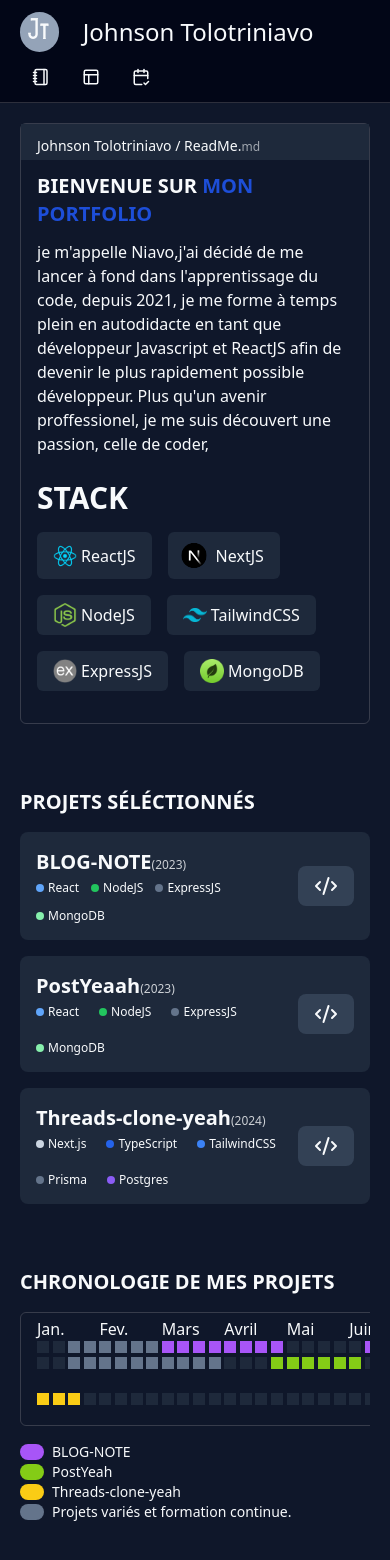
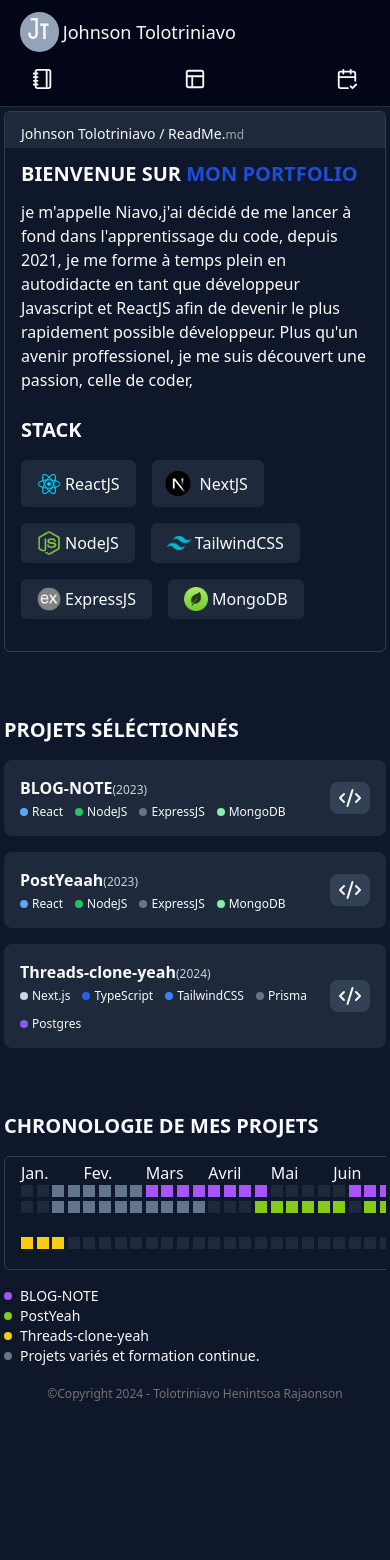
Before and after one commit to RaNiiJohnson/Portfolio-TolotriniavoJohnson, a Next.js app: page /components/Presentation in a window 390 px wide. Shown: the top 1560 px of the page. After the commit the page ends 1434 px from the top, so only its background shows below. Built offline with nearby package versions, Linux system fonts and the light colour scheme.

Commit message:
portfolio 2024

```diff
--- a/app/Footer/page.tsx
+++ b/app/Footer/page.tsx
@@ -3,7 +3,7 @@
 export default function Footer() {
   return (
     <footer className="flex my-50 pb-8 text-slate-50 items-center justify-center">
-      <p className="sm:text-base text-sm text-textSecondary">
+      <p className="sm:text-sm text-xs text-neutral-500">
         ©Copyright 2024 - Tolotriniavo Henintsoa Rajaonson
       </p>
     </footer>
--- a/app/components/Header/page.tsx
+++ b/app/components/Header/page.tsx
@@ -9,30 +9,30 @@
 export default function Header() {
   return (
     <nav className="py-3 px-5 bg-slate-950 text-slate-50 border-b border-solid border-opacity-20 border-stone-300">
-      <section className="pb-3 flex flex-row gap-6 text-center items-center">
+      <section className="pb-3 flex flex-row md:gap-6 gap-1 text-center items-center">
         <span className="py-1 px-2 bg-slate-400 rounded-full font-burtons text-center text-2xl">
           Jt
         </span>
-        <h1 className="text-2xl">Johnson Tolotriniavo</h1>
+        <h1 className="md:text-2xl sm:text-xl text-lg">Johnson Tolotriniavo</h1>
       </section>
-      <section className="px-3 py-1 flex flex-row gap-8">
+      <section className="px-3 py-1 flex flex-row gap-8 justify-between sm:justify-normal">
         <Link
           href="#presentation"
           className="flex gap-1 items-center checked:text-purple-600"
         >
-          <Notebook size={18} />
+          <Notebook size={22} />
           <div className="hidden sm:block md:text-base text-xs">
             Présentation
           </div>
         </Link>
         <Link href="#projets" className="flex gap-1 items-center">
-          <PanelsTopLeft size={18} />
+          <PanelsTopLeft size={22} />
           <div className="hidden sm:block md:text-base text-xs">
             Projets séléctionnés
           </div>
         </Link>
         <Link href="#chronologie" className="flex gap-1 items-center">
-          <CalendarCheck2 size={18} />
+          <CalendarCheck2 size={22} />
           <div className="hidden sm:block md:text-base text-xs">
             Chronologie de mes projets
           </div>
--- a/app/components/Presentation/page.tsx
+++ b/app/components/Presentation/page.tsx
@@ -34,7 +34,7 @@
           </p>
         </section>
         <section className="px-4 py-6">
-          <h1 className="font-bold text-3xl">STACK</h1>
+          <h1 className="font-bold sm:text-3xl text-xl">STACK</h1>
           <div className="flex flex-wrap mt-2">
             <span className="bg-slate-800 flex items-center gap-1 py-2 px-4 mr-4 my-2 rounded-md">
               <Image src={reactjs} alt="" className="w-6" />
--- a/app/components/Projects/page.tsx
+++ b/app/components/Projects/page.tsx
@@ -9,7 +9,7 @@
       </h1>
       <div className="bg-slate-800 flex  sm:flex-row justify-between items-center mt-4 p-4 rounded-lg">
         <section>
-          <h1 className="font-semibold text-xl mb-1">
+          <h1 className="font-semibold sm:text-xl mb-1 text-base">
             BLOG-NOTE
             <span className="font-thin text-xs opacity-80 ">(2023)</span>
           </h1>
@@ -37,14 +37,14 @@
         </section>
         <Link
           href="https://github.com/RaNiiJohnson/MERN-Blog-Note"
-          className="bg-slate-700 py-2 px-4 rounded-lg cursor-pointer hover:bg-blue-600 transition-all"
+          className="bg-slate-700 sm:py-2 sm:px-4 py-1 px-2 rounded-lg cursor-pointer hover:bg-blue-600 transition-all"
         >
           <Code2 />
         </Link>
       </div>
       <div className="bg-slate-800 flex  sm:flex-row justify-between items-center mt-4 p-4 rounded-lg">
         <section>
-          <h1 className="font-semibold text-xl mb-1">
+          <h1 className="font-semibold sm:text-xl mb-1 text-base">
             PostYeaah
             <span className="font-thin text-xs opacity-80">(2023)</span>
           </h1>
@@ -53,7 +53,7 @@
             mentions &quot; jaime &quot;, favorisant en revanche les
             commentaires.
           </div>
-          <div className="flex flex-row flex-wrap gap-5">
+          <div className="flex flex-row flex-wrap sm:gap-5 gap-3">
             <div className="text-xs flex flex-row items-center gap-1">
               <span className="h-2 w-2 bg-blue-400 rounded-full"></span> React
             </div>
@@ -72,21 +72,21 @@
         </section>
         <Link
           href="https://github.com/RaNiiJohnson/MERN-PostYeaah"
-          className="bg-slate-700  py-2 px-4 rounded-lg cursor-pointer hover:bg-blue-600 transition-all"
+          className="bg-slate-700  sm:py-2 sm:px-4 py-1 px-2 ml-1 rounded-lg cursor-pointer hover:bg-blue-600 transition-all"
         >
           <Code2 />
         </Link>
       </div>
       <div className="bg-slate-800 flex  sm:flex-row justify-between items-center mt-4 p-4 rounded-lg">
         <section>
-          <h1 className="font-semibold text-xl mb-1">
+          <h1 className="font-semibold sm:text-xl mb-1 text-base">
             Threads-clone-yeah
             <span className="font-thin text-xs opacity-80 ">(2024)</span>
           </h1>
           <div className="text-xs opacity-65 mb-4 mt-1 max-w-[500px] ml-1 sm:block hidden">
             Clone de Threads
           </div>
-          <div className="flex flex-row flex-wrap gap-5">
+          <div className="flex flex-row flex-wrap sm:gap-5 gap-3">
             <div className="text-xs flex flex-row items-center gap-1">
               <span className="h-2 w-2 bg-slate-300 rounded-full"></span>
               Next.js
@@ -111,7 +111,7 @@
         </section>
         <Link
           href="https://github.com/RaNiiJohnson/threads-clone-yeah"
-          className="bg-slate-700  py-2 px-4 rounded-lg cursor-pointer hover:bg-blue-600 transition-all"
+          className="bg-slate-700 sm:py-2 sm:px-4 py-1 px-2 rounded-lg cursor-pointer hover:bg-blue-600 transition-all"
         >
           <Code2 />
         </Link>
--- a/app/components/Realisation/page.tsx
+++ b/app/components/Realisation/page.tsx
@@ -219,20 +219,20 @@
         </div>
       </div>
       <div className="my-4 text-sm">
-        <div className="flex gap-2 items-center">
-          <section className="bg-purple-500 h-4 w-6 rounded-lg"></section>
+        <div className="flex gap-2 items-center text-sm">
+          <section className="bg-purple-500 sm:h-4 sm:w-6 h-2 w-2 rounded-lg"></section>
           BLOG-NOTE
         </div>
-        <div className="flex gap-2 items-center">
-          <section className="bg-lime-500 h-4 w-6 rounded-lg"></section>
+        <div className="flex gap-2 items-center text-sm">
+          <section className="bg-lime-500 sm:h-4 sm:w-6 h-2 w-2 rounded-lg"></section>
           PostYeah
         </div>
-        <div className="flex gap-2 items-center">
-          <section className="bg-yellow-400 h-4 w-6 rounded-full"></section>
+        <div className="flex gap-2 items-center text-sm">
+          <section className="bg-yellow-400 sm:h-4 sm:w-6 h-2 w-2 rounded-full"></section>
           Threads-clone-yeah
         </div>
-        <div className="flex gap-2 items-center">
-          <section className="bg-slate-500 h-4 w-6 rounded-lg"></section>
+        <div className="flex gap-2 items-center text-sm">
+          <section className="bg-slate-500 sm:h-4 sm:w-6 h-2 w-2 rounded-lg"></section>
           Projets variés et formation continue.
         </div>
       </div>
--- a/app/layout.tsx
+++ b/app/layout.tsx
@@ -18,7 +18,7 @@
     <html lang="en">
       <body className="bg-slate-900 h-full">
         <Header />
-        <main className="max-w-7xl mx-auto p-5 text-slate-50 bg-slate-900 h-full">
+        <main className="max-w-7xl mx-auto md:p-5 sm:p-3 p-1 text-slate-50 bg-slate-900 h-full">
           {children}
         </main>
         <Footer />
```
